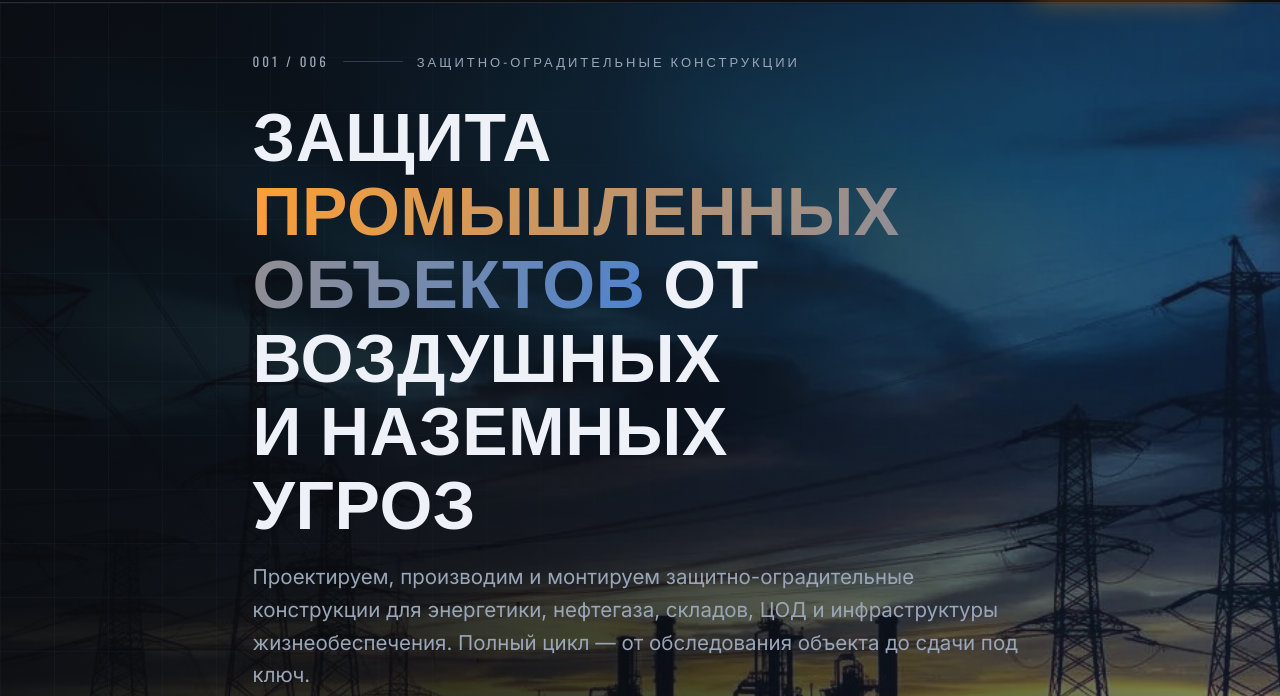
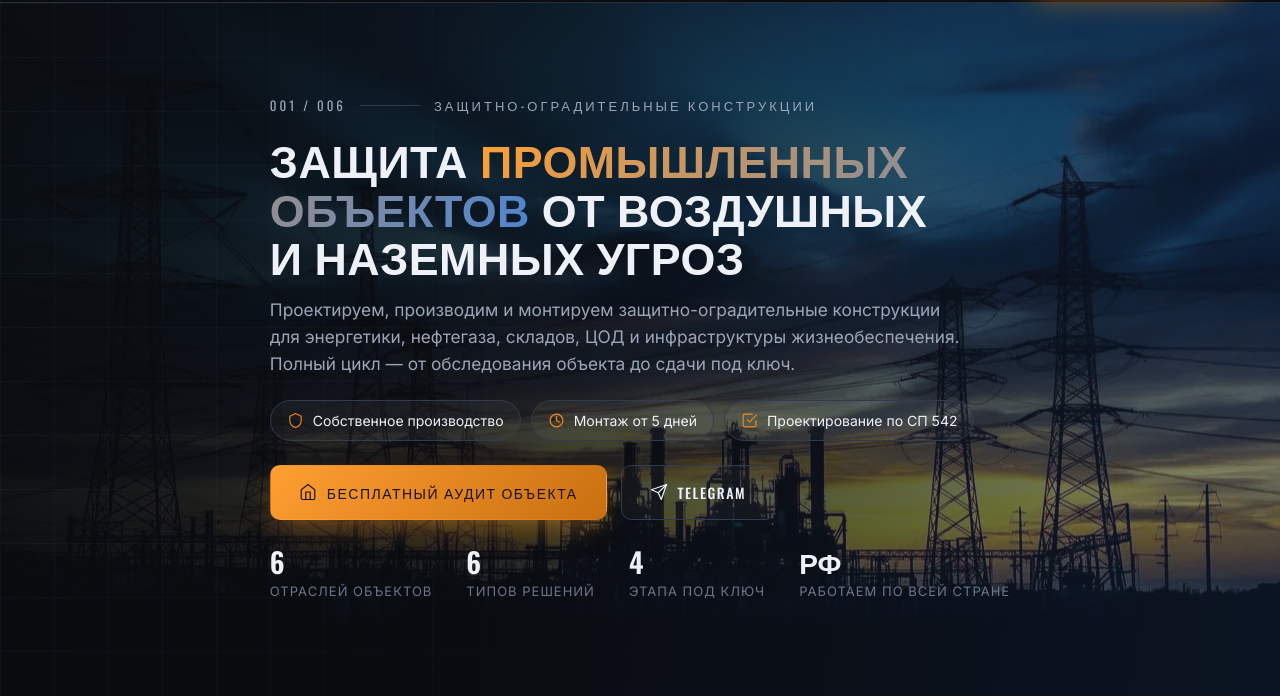
Before and after one commit to natalia-arvut/avis-demo, a plain HTML site: page index.html in a window 1280 px wide. Shown: the part 104-800 px from the top of the page. Drawn offline with nearby package versions, Linux system fonts and the light colour scheme.

Commit message:
Hero: шире строки заголовка, меньше кегль, плотнее отступы — влезает в один экран
Co-Authored-By: Claude Opus 4.8 <noreply@anthropic.com>

```diff
--- a/index.html
+++ b/index.html
@@ -75,19 +75,19 @@ h1,h2,h3{font-family:var(--ff-d);font-weight:600;line-height:1.08;letter-spacing
 .hero-bg{position:absolute;inset:0;background:url('img/hero.jpg') center/cover;filter:saturate(.85)}
 .hero-bg::after{content:"";position:absolute;inset:0;background:linear-gradient(100deg,rgba(10,12,16,.96) 0%,rgba(11,14,20,.82) 42%,rgba(20,40,75,.5) 100%)}
 .hero-grid{position:absolute;inset:0;background-image:linear-gradient(rgba(120,150,200,.05) 1px,transparent 1px),linear-gradient(90deg,rgba(120,150,200,.05) 1px,transparent 1px);background-size:54px 54px;mask-image:linear-gradient(90deg,#000,transparent 70%)}
-.hero .wrap{position:relative;z-index:2;padding-top:48px;padding-bottom:48px}
-.hero-em{display:flex;align-items:center;gap:14px;font-family:var(--ff-d);letter-spacing:3px;font-size:13px;color:var(--mut);text-transform:uppercase;margin-bottom:22px}
+.hero .wrap{position:relative;z-index:2;padding-top:32px;padding-bottom:32px}
+.hero-em{display:flex;align-items:center;gap:14px;font-family:var(--ff-d);letter-spacing:3px;font-size:13px;color:var(--mut);text-transform:uppercase;margin-bottom:18px}
 .hero-em b{color:var(--amber)}
 .hero-em .ln{width:60px;height:1px;background:var(--line2)}
-.hero h1{font-size:clamp(34px,5.4vw,68px);font-weight:700;text-transform:uppercase;max-width:14ch;letter-spacing:.5px}
+.hero h1{font-size:clamp(27px,3.5vw,46px);font-weight:700;text-transform:uppercase;max-width:27ch;letter-spacing:.5px}
 .hero h1 .g{background:linear-gradient(120deg,var(--amber-l),var(--steel-l));-webkit-background-clip:text;background-clip:text;color:transparent}
-.hero-sub{color:var(--mut);font-size:clamp(17px,1.6vw,21px);max-width:60ch;margin-top:26px;line-height:1.6}
-.hero-tags{display:flex;flex-wrap:wrap;gap:12px;margin-top:30px}
-.tag{display:inline-flex;align-items:center;gap:9px;background:rgba(255,255,255,.04);border:1px solid var(--line2);border-radius:30px;padding:9px 17px;font-size:14px;color:var(--ink)}
+.hero-sub{color:var(--mut);font-size:clamp(16px,1.35vw,19px);max-width:64ch;margin-top:18px;line-height:1.55}
+.hero-tags{display:flex;flex-wrap:wrap;gap:10px;margin-top:22px}
+.tag{display:inline-flex;align-items:center;gap:9px;background:rgba(255,255,255,.04);border:1px solid var(--line2);border-radius:30px;padding:8px 16px;font-size:14px;color:var(--ink)}
 .tag .svg-i{width:17px;height:17px;color:var(--amber)}
-.hero-cta{display:flex;flex-wrap:wrap;gap:16px;margin-top:38px}
-.hero-stats{display:flex;gap:40px;margin-top:46px;flex-wrap:wrap}
-.hero-stats .s b{font-family:var(--ff-d);font-weight:600;font-size:30px;color:var(--ink);display:block;line-height:1}
+.hero-cta{display:flex;flex-wrap:wrap;gap:14px;margin-top:24px}
+.hero-stats{display:flex;gap:34px;margin-top:28px;flex-wrap:wrap}
+.hero-stats .s b{font-family:var(--ff-d);font-weight:600;font-size:28px;color:var(--ink);display:block;line-height:1}
 .hero-stats .s span{font-size:13px;color:var(--mut2);text-transform:uppercase;letter-spacing:1px}
 
 /* section frame */
```
